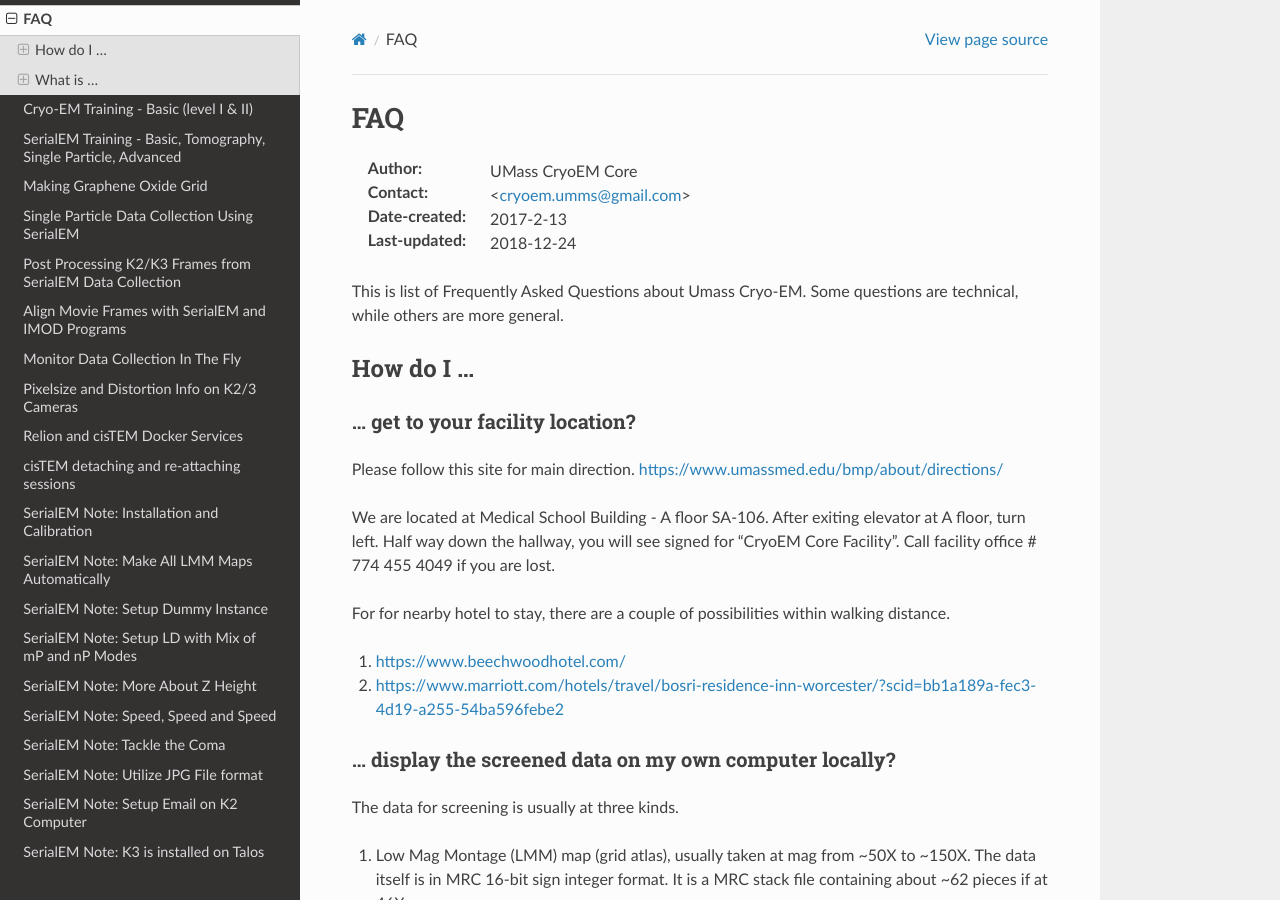
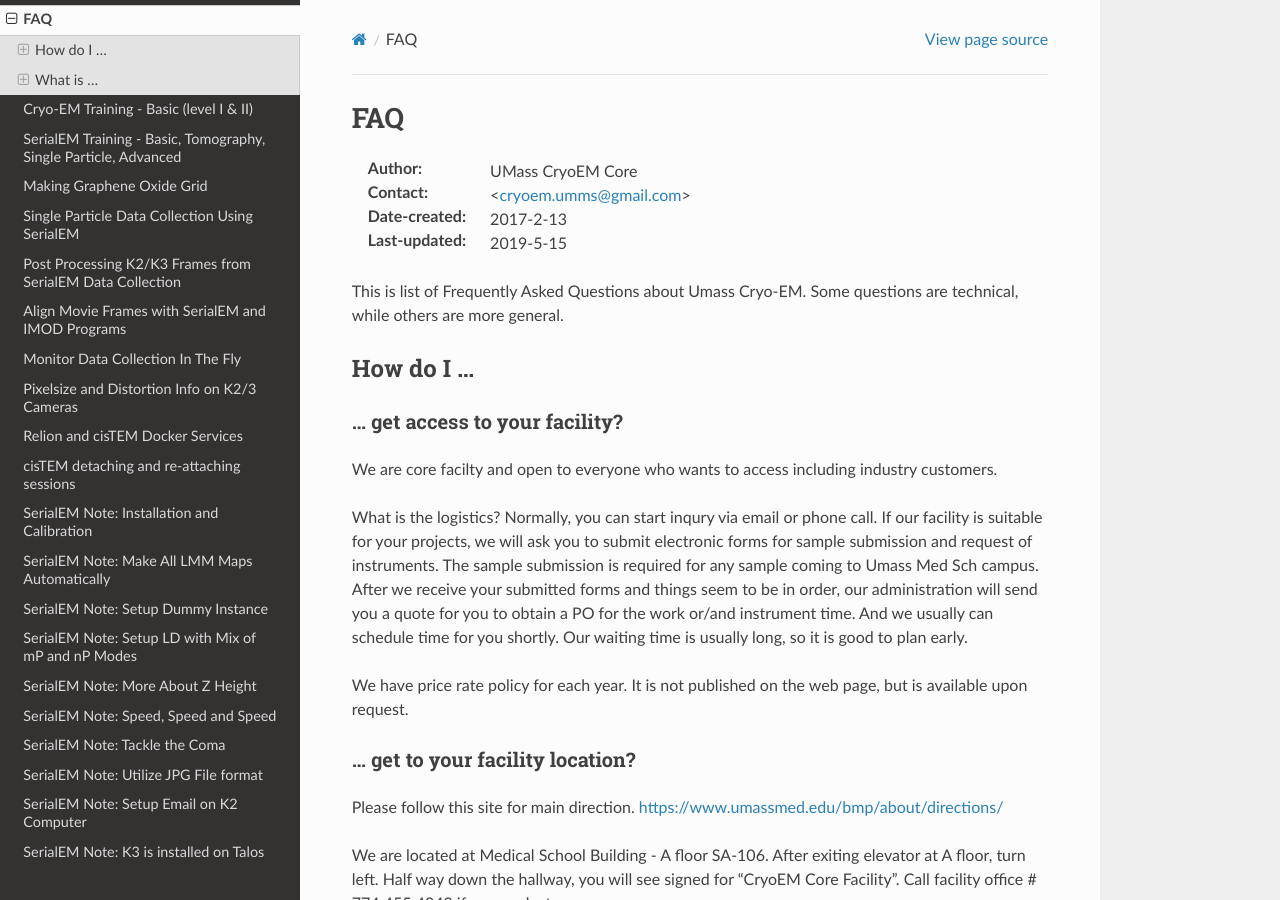
Before and after one commit to xuchen66/sphinx-emdocs, a Sphinx documentation site: the page built from source/cryo-em_faq.rst, in a window 1280 px wide and 900 px high. Built offline with Sphinx 7.4.7 and the Read the Docs theme 2.0.0, drawn with Linux system fonts in a browser that asks for light colours; pages that are not in the unit, such as notebooks, are missing from menus.

Commit message:
Update cryo-em_faq.rst

```diff
--- a/source/cryo-em_faq.rst
+++ b/source/cryo-em_faq.rst
@@ -6,13 +6,24 @@ FAQ
 :Author: UMass CryoEM Core
 :Contact: <cryoem.umms@gmail.com>
 :Date-created: 2017-2-13
-:Last-updated: 2018-12-24
+:Last-updated: 2019-5-15
 
 
 This is list of Frequently Asked Questions about Umass Cryo-EM. Some questions are technical, while others are more general.
 
 How do I ...
 ------------
+
+.. _application:
+
+... get access to your facility?
+~~~~~~~~~~~~~~~~~~~~~~~~~~~~~~~~
+
+We are core facilty and open to everyone who wants to access including industry customers.
+
+What is the logistics? Normally, you can start inqury via email or phone call. If our facility is suitable for your projects, we will ask you to submit electronic forms for sample submission and request of instruments. The sample submission is required for any sample coming to Umass Med Sch campus. After we receive your submitted forms and things seem to be in order, our administration will send you a quote for you to obtain a PO for the work or/and instrument time. And we usually can schedule time for you shortly. Our waiting time is usually long, so it is good to plan early.
+
+We have price rate policy for each year. It is not published on the web page, but is available upon request.
 
 .. _direction:
 
```
